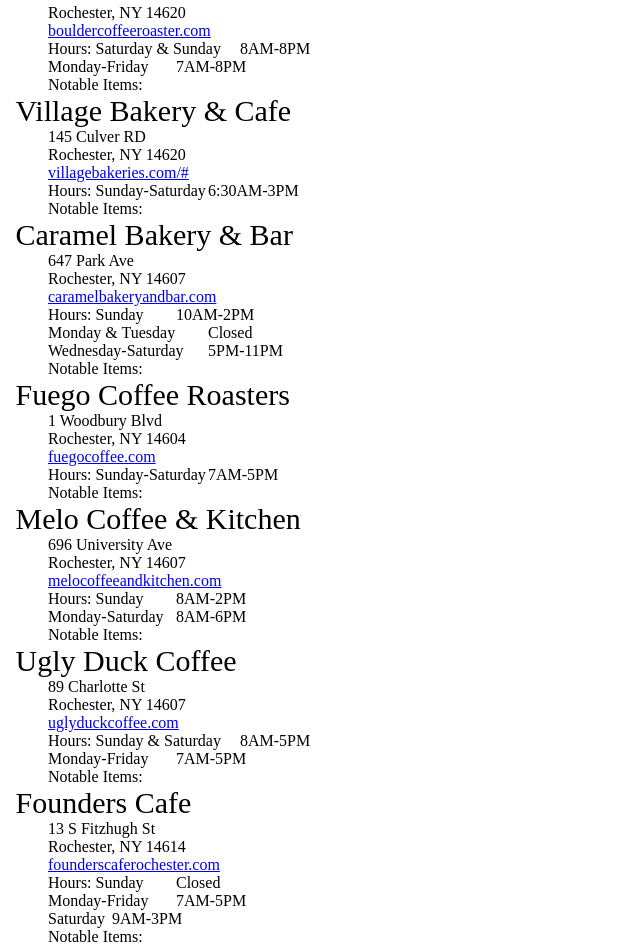
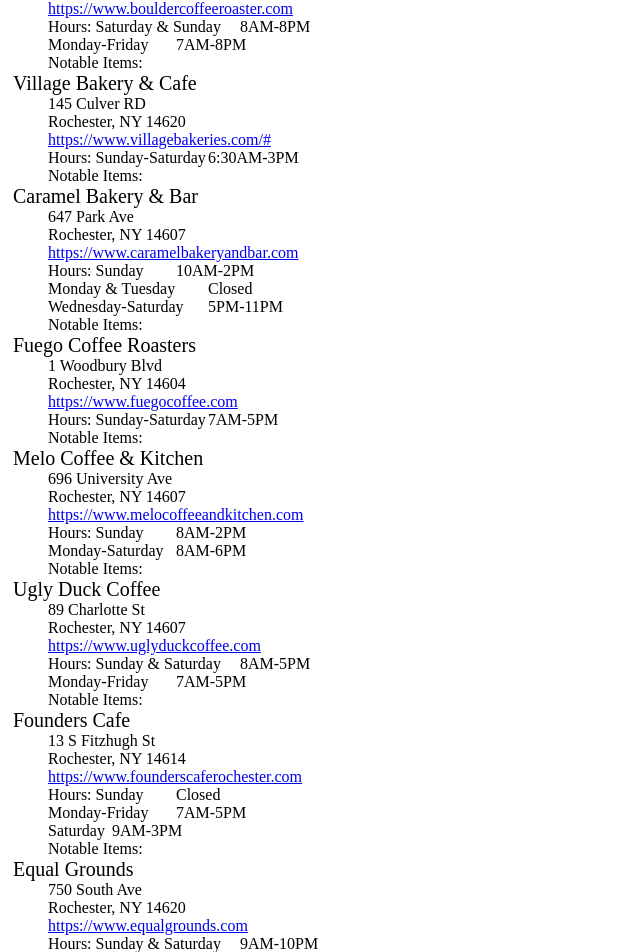
Before and after one commit to LBsnake6/coffee-app, an Angular app in the folder coffee-app/: page /partners in a window 1280 px wide. Shown: the part 240-1192 px from the top of the page, without its empty margins (0-640 px from the left). Built offline with nearby package versions, Linux system fonts and the light colour scheme.

Commit message:
Added location folders to house the webpage link to Location page. Added information and some CSS to the location page.

```diff
--- a/coffee-app/src/app/app-routing.module.ts
+++ b/coffee-app/src/app/app-routing.module.ts
@@ -3,6 +3,7 @@ import { RouterModule, Routes } from '@angular/router';
 import { AboutComponent } from './about/about.component';
 import { DashboardComponent } from './dashboard/dashboard.component';
 import { HomeComponent } from './home/home.component';
+import { LocationComponent } from './location/location.component';
 import { PartnersComponent } from './partners/partners.component';
 import { RecipeDetailComponent } from './recipe-detail/recipe-detail.component';
 import { RecipesComponent } from './recipes/recipes.component';
@@ -14,6 +15,7 @@ const routes: Routes = [
   {path: 'recipes', component: RecipesComponent},
   {path: 'home',component:HomeComponent},
   {path: 'recipes/:name', component: RecipeDetailComponent},
+  {path: 'location', component: LocationComponent},
   {path: '', redirectTo: '/home',pathMatch: 'full'}
 ];
 
--- a/coffee-app/src/app/app.component.html
+++ b/coffee-app/src/app/app.component.html
@@ -1,7 +1,8 @@
 
 <nav>
-<a routerLink ="/home">Home</a>
+ <a routerLink ="/home">Home</a>
  <a routerLink ="/about">About </a>
+ <a routerLink = "/location">Locations </a>
  <a routerLink ="/partners">Partners</a>
  <a routerLink ="/recipes">Recipes</a>
 
--- a/coffee-app/src/app/app.module.ts
+++ b/coffee-app/src/app/app.module.ts
@@ -1,6 +1,5 @@
 import { NgModule } from '@angular/core';
 import { BrowserModule } from '@angular/platform-browser';
-
 import { AppRoutingModule } from './app-routing.module';
 import { AppComponent } from './app.component';
 import { DashboardComponent } from './dashboard/dashboard.component';
@@ -9,6 +8,7 @@ import { AboutComponent } from './about/about.component';
 import { RecipesComponent } from './recipes/recipes.component';
 import { HomeComponent } from './home/home.component';
 import { RecipeDetailComponent } from './recipe-detail/recipe-detail.component';
+import { LocationComponent } from './location/location.component';
 
 @NgModule({
   declarations: [
@@ -18,7 +18,8 @@ import { RecipeDetailComponent } from './recipe-detail/recipe-detail.component';
     AboutComponent,
     RecipesComponent,
     HomeComponent,
-    RecipeDetailComponent
+    RecipeDetailComponent,
+    LocationComponent,
   ],
   imports: [
     BrowserModule,
--- a/coffee-app/src/app/data/mock_partners.ts
+++ b/coffee-app/src/app/data/mock_partners.ts
@@ -2,25 +2,27 @@ import { Partners } from "../interfaces/partners";
 
 export const PARTNERS: Partners[] = [
 
-    {name: "Java's Cafe", location: "16 Gibbs St\nRochester, NY 14604", website: "javascafe.com",
-     hours: "Sunday-Saturday\t7AM-Midnight", items:"", vibe: "Hip/Indie"},
+    {name: "Java's Cafe", location: "16 Gibbs St\nRochester, NY 14604", website: "https://www.javascafe.com",
+     hours: "Sunday-Saturday\t7AM-Midnight", items:"", vibe: "Hip/Indie", logo: "", alt: "Java's Cafe Logo"},
     {name: "Boulder Coffee Co Cafe and Lounge", location: "100 Alexander St\nRochester, NY 14620",
-     website: "bouldercoffeeroaster.com", hours: "Saturday & Sunday\t8AM-8PM\nMonday-Friday\t7AM-8PM",
-     items:"", vibe: "Hip and Funky"},
-    {name: "Village Bakery & Cafe", location: "145 Culver RD\nRochester, NY 14620", website: "villagebakeries.com/#",
-     hours: "Sunday-Saturday\t6:30AM-3PM",items:"", vibe: "Modern/Farmhouse"},
-    {name: "Caramel Bakery & Bar", location: "647 Park Ave\nRochester, NY 14607", website: "caramelbakeryandbar.com",
+     website: "https://www.bouldercoffeeroaster.com", hours: "Saturday & Sunday\t8AM-8PM\nMonday-Friday\t7AM-8PM",
+     items:"", vibe: "Hip and Funky", logo: "", alt: "Boulder Coffee Co Cafe and Lounge Logo"},
+    {name: "Village Bakery & Cafe", location: "145 Culver RD\nRochester, NY 14620", website: "https://www.villagebakeries.com/#",
+     hours: "Sunday-Saturday\t6:30AM-3PM",items:"", vibe: "Modern/Farmhouse", logo: "", alt: "Village Bakery & Cafe Logo"},
+    {name: "Caramel Bakery & Bar", location: "647 Park Ave\nRochester, NY 14607", website: "https://www.caramelbakeryandbar.com",
      hours:"Sunday\t10AM-2PM\nMonday & Tuesday\tClosed\nWednesday-Saturday\t5PM-11PM", items:"",
-     vibe: "Romantic and Relaxed"},
-    {name: "Fuego Coffee Roasters", location: "1 Woodbury Blvd\nRochester, NY 14604", website: "fuegocoffee.com",
-     hours: "Sunday-Saturday\t7AM-5PM", items: "", vibe: "Low-key"},
+     vibe: "Romantic and Relaxed", logo: "", alt: "Caramel Bakery & Bar Logo"},
+    {name: "Fuego Coffee Roasters", location: "1 Woodbury Blvd\nRochester, NY 14604", website: "https://www.fuegocoffee.com",
+     hours: "Sunday-Saturday\t7AM-5PM", items: "", vibe: "Low-key", logo: "", alt: "Fuego Coffee Roasters Logo"},
     {name: "Melo Coffee & Kitchen", location: "696 University Ave\nRochester, NY 14607",
-     website: "melocoffeeandkitchen.com", hours: "Sunday\t8AM-2PM\nMonday-Saturday\t8AM-6PM", items:"",
-     vibe: "Welcoming/Relaxing"},
-    {name: "Ugly Duck Coffee", location: "89 Charlotte St\nRochester, NY 14607", website: "uglyduckcoffee.com",
-     hours:"Sunday & Saturday\t8AM-5PM\nMonday-Friday\t7AM-5PM", items: "", vibe: "Trendy"},
-    {name: "Founders Cafe", location: "13 S Fitzhugh St\nRochester, NY 14614", website: "founderscaferochester.com",
-     hours: "Sunday\tClosed\nMonday-Friday\t7AM-5PM\nSaturday\t9AM-3PM", items: "", vibe: "Modest Cafe"},
-    {name: "Equal Grounds", location: "750 South Ave\nRochester, NY 14620", website: "equalgrounds.com",
-     hours: "Sunday & Saturday\t9AM-10PM\nMonday-Friday\t8AM-10PM", items: "", vibe: "Cool Hangout"}
+     website: "https://www.melocoffeeandkitchen.com", hours: "Sunday\t8AM-2PM\nMonday-Saturday\t8AM-6PM", items:"",
+     vibe: "Welcoming/Relaxing", logo: "", alt: "Melo Coffee & Kitchen Logo"},
+    {name: "Ugly Duck Coffee", location: "89 Charlotte St\nRochester, NY 14607", website: "https://www.uglyduckcoffee.com",
+     hours:"Sunday & Saturday\t8AM-5PM\nMonday-Friday\t7AM-5PM", items: "", vibe: "Trendy", logo: "", alt: "Ugle Duck Coffee Logo"},
+    {name: "Founders Cafe", location: "13 S Fitzhugh St\nRochester, NY 14614", website: "https://www.founderscaferochester.com",
+     hours: "Sunday\tClosed\nMonday-Friday\t7AM-5PM\nSaturday\t9AM-3PM", items: "", vibe: "Modest Cafe", logo: "",
+     alt: "Founders Cafe Logo"},
+    {name: "Equal Grounds", location: "750 South Ave\nRochester, NY 14620", website: "https://www.equalgrounds.com",
+     hours: "Sunday & Saturday\t9AM-10PM\nMonday-Friday\t8AM-10PM", items: "", vibe: "Cool Hangout", logo: "",
+     alt: "Equal Grounds Logo"}
 ]
--- a/coffee-app/src/app/interfaces/partners.ts
+++ b/coffee-app/src/app/interfaces/partners.ts
@@ -7,4 +7,6 @@ export interface Partners{
     hours: string;
     items: string;
     vibe: string;
+    logo: string;
+    alt: string;
 }
--- /dev/null
+++ b/coffee-app/src/app/location/location.component.css
@@ -0,0 +1,15 @@
+
+a:link {
+    background-color: black;
+    color: lightblue;
+    padding: 10px;
+    border-radius: 20px;
+}
+
+a:visited {
+    color: pink;
+}
+
+div {
+    margin: 50px;
+}
--- /dev/null
+++ b/coffee-app/src/app/location/location.component.html
@@ -0,0 +1,15 @@
+<iframe
+    width = "600"
+    height = "450"
+    style = "border: 0"
+    loading = "lazy"
+    allowfullscreen
+    src = "https://www.google.com/maps/d/embed?mid=11sYl-J5LDIXWb1zblSKOTze3Iyqp6GX5&ehbc=2E312F"
+    ></iframe>
+
+<body>
+    <div *ngFor = "let partner of partners">
+        <a style = "text-decoration: none;" href = "{{partner.website}}">{{partner.name}}</a>
+    </div>
+
+</body>
--- /dev/null
+++ b/coffee-app/src/app/location/location.component.ts
@@ -0,0 +1,18 @@
+import { Component, OnInit } from '@angular/core';
+import { PARTNERS } from '../data/mock_partners';
+
+@Component({
+  selector: 'app-location',
+  templateUrl: './location.component.html',
+  styleUrls: ['./location.component.css']
+})
+export class LocationComponent implements OnInit {
+
+  partners = PARTNERS;
+
+  constructor() { }
+
+  ngOnInit(): void {
+  }
+
+}
--- a/coffee-app/src/app/partners/partners.component.css
+++ b/coffee-app/src/app/partners/partners.component.css
@@ -8,5 +8,5 @@
 }
 
 .badge{
-    font-size: 30px;
+    font-size: 20px;
 }
--- a/coffee-app/src/app/partners/partners.component.html
+++ b/coffee-app/src/app/partners/partners.component.html
@@ -1,4 +1,5 @@
 <ul class = "partners">
+
     <li *ngFor = "let partner of partners">
             <span class= "badge"> {{partner.name}}</span><br>
              <ol>{{partner.location}}<br>
--- a/coffee-app/src/styles.css
+++ b/coffee-app/src/styles.css
@@ -1,6 +1 @@
 /* You can add global styles to this file, and also import other style files */
-
-code {
-    white-space: pre-wrap;
-    white-space: pre-line;
-}
```
Also changed, not shown: 1 other file (tests, documents, lock files or other folders).
